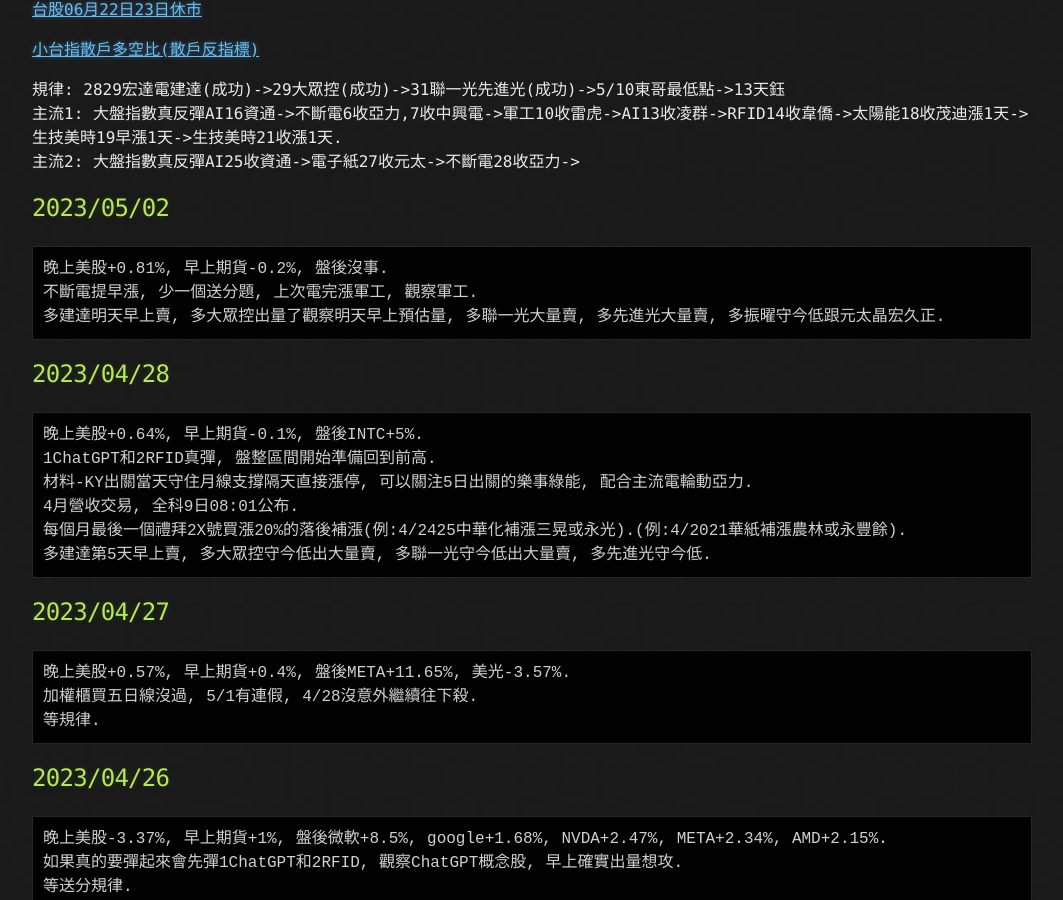
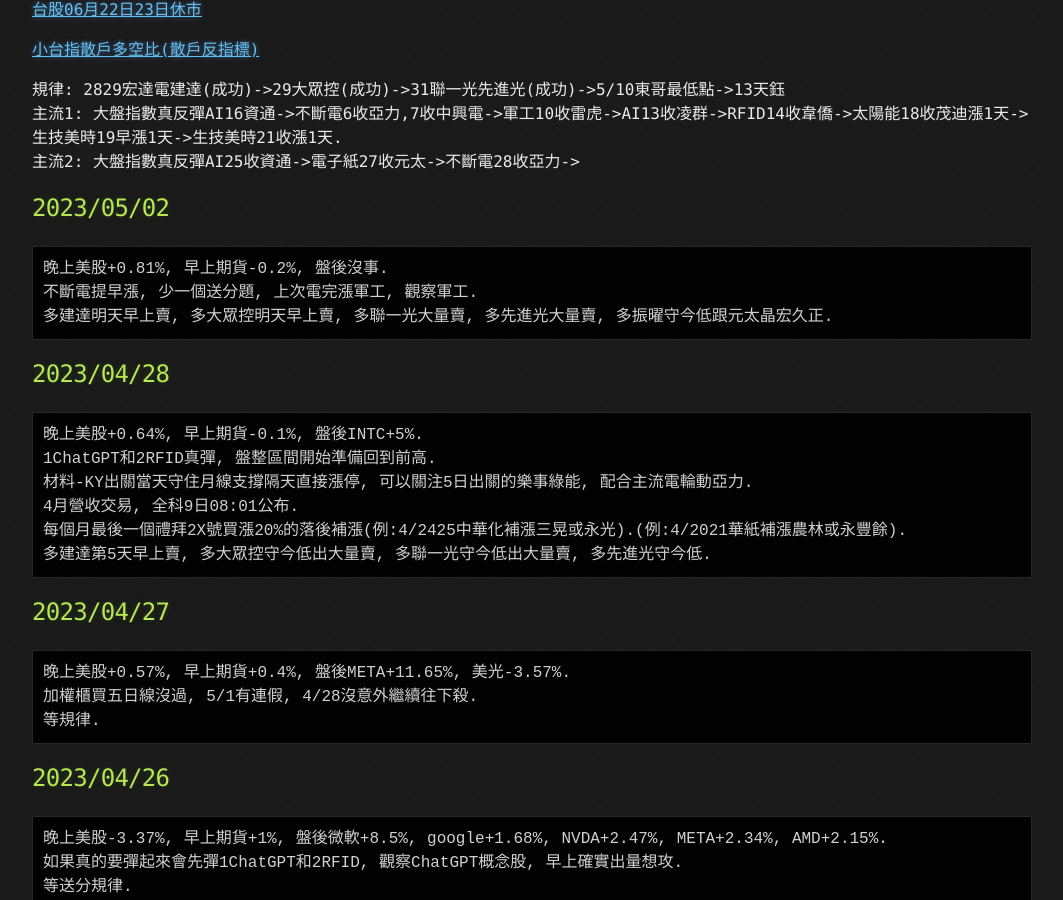
Before and after one commit to lepg5487/Stock_God, a Jekyll site: the page built from index.md, in a window 1280 px wide and 900 px high, scrolled down 460 px. Shown: the whole window, without its empty margins (108-1171 px from the left). Built offline with Jekyll 4.4.1, drawn with Linux system fonts in a browser that asks for light colours; our own code applies the rules of GitHub Pages for plain Markdown files.

Commit message:
Update index.md

````diff
--- a/index.md
+++ b/index.md
@@ -24,7 +24,7 @@
 ```
 晚上美股+0.81%, 早上期貨-0.2%, 盤後沒事.
 不斷電提早漲, 少一個送分題, 上次電完漲軍工, 觀察軍工.
-多建達明天早上賣, 多大眾控出量了觀察明天早上預估量, 多聯一光大量賣, 多先進光大量賣, 多振曜守今低跟元太晶宏久正.
+多建達明天早上賣, 多大眾控明天早上賣, 多聯一光大量賣, 多先進光大量賣, 多振曜守今低跟元太晶宏久正.
 ```
 
 ## 2023/04/28
````
